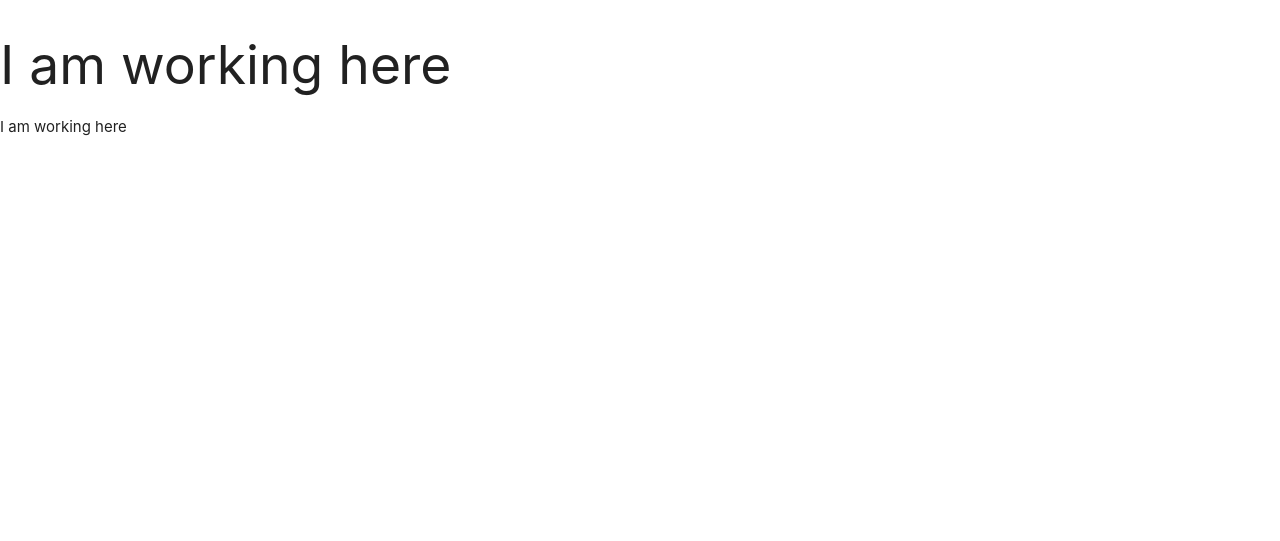
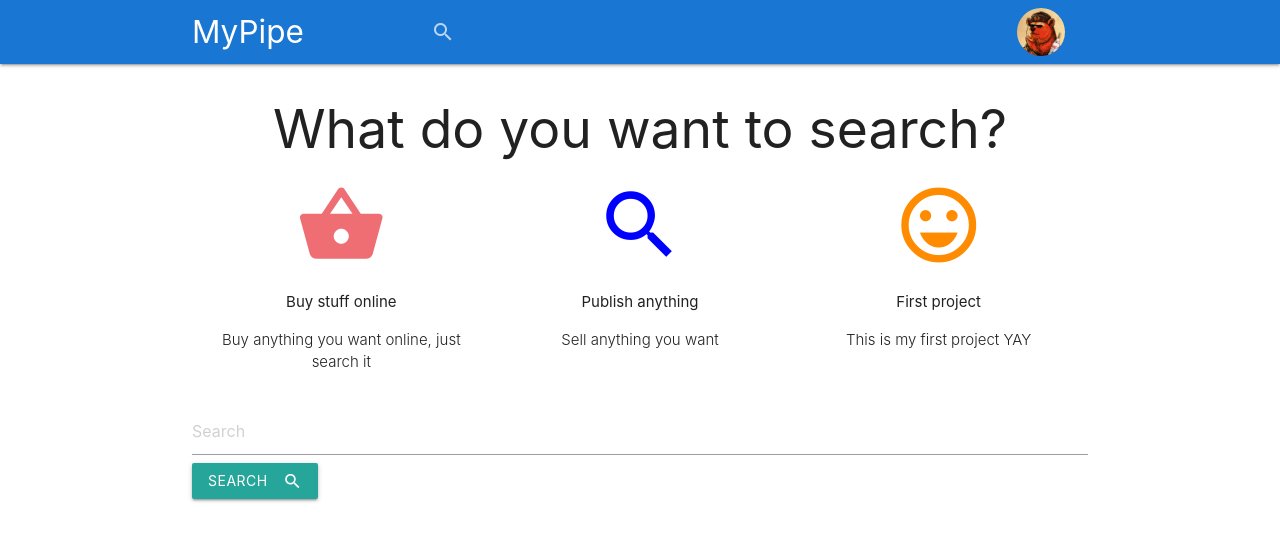
Before and after one commit to Demidov-N/MyPipe, a Django app: page / in a window 1280 px wide. Shown: the top 541 px of the page. Run offline with Django 3.2, Linux system fonts and the light colour scheme.

Commit message:
Added CSS Files, updated base.html
Added additional CSS files, set up the navbar top, which should be similar on every page except for the login page

```diff
--- /dev/null
+++ b/static/materialize/js/project.js
@@ -0,0 +1,7 @@
+document.addEventListener('DOMContentLoaded', function() {
+    var elems = document.querySelectorAll('.dropdown-trigger');
+    var instances = M.Dropdown.init(elems, {
+            coverTrigger: false,
+            constrainWidth: false
+        })
+  });
--- /dev/null
+++ b/static/materialize/scss/style.css
@@ -0,0 +1,29 @@
+.navatar .brand-logo {
+  position: static;
+  margin-right: 12px; }
+.navatar #avatar {
+  height: inherit; }
+  .navatar #avatar > li,
+  .navatar #avatar a {
+    height: inherit; }
+    .navatar #avatar > li img,
+    .navatar #avatar a img {
+      height: 100%;
+      padding: 8px; }
+
+.nav-wrapper form {
+  margin: auto;
+  width: 50%; }
+
+.nav-wrapper .input-field {
+  padding-top: 7px; }
+
+.nav-wrapper form #search {
+  height: 50px; }
+
+nav .right {
+  position: absolute;
+  top: 0px;
+  right: 0px; }
+
+/*# sourceMappingURL=style.css.map */
--- /dev/null
+++ b/static/materialize/scss/style.scss
@@ -0,0 +1,39 @@
+.navatar {
+  .brand-logo {
+    position: static;
+    margin-right: 12px;
+  }
+
+  #avatar {
+    height: inherit;
+
+    > li,
+    a {
+      height: inherit;
+
+      img {
+        height: 100%;
+        padding: 8px;
+      }
+    }
+  }
+}
+
+.nav-wrapper form{
+    margin: auto;
+    width: 50%;
+}
+
+.nav-wrapper .input-field{
+    padding-top: 7px;
+}
+
+.nav-wrapper form #search{
+    height: 50px;
+}
+
+nav .right{
+    position: absolute;
+    top: 0px;
+    right: 0px;
+}
--- a/templates/base.html
+++ b/templates/base.html
@@ -1,22 +1,91 @@
+{% load static %}
+
 <!DOCTYPE html>
 <html lang="en">
 <head>
     <meta charset="UTF-8">
-    <title>Title</title>
+    <title>RedBear Store</title>
+
     <!--Import Google Icon Font-->
     <link href="https://fonts.googleapis.com/icon?family=Material+Icons" rel="stylesheet">
     <!--Import materialize.css-->
-    <link type="text/css" rel="stylesheet" href="static/materialize/css/materialize.css"  media="screen,projection"/>
+    <link type="text/css" rel="stylesheet" href="{% static 'css/materialize.css' %}"  media="screen,projection"/>
     <!--Let browser know website is optimized for mobile-->
     <meta name="viewport" content="width=device-width, initial-scale=1.0"/>
+    <link type="text/css" rel="stylesheet" href="static/materialize/scss/style.css"/>
 </head>
 <body>
-<h2>I am working here</h2>
-I am working here
 
 
+<nav class="navatar blue darken-2">
+  <div class="nav-wrapper container">
+      <ul class="left">
+        <a href="#" class="brand-logo left">MyPipe</a>
+      </ul>
+          <form id = "search" action="" method="post">
+              {% csrf_token %}
+              <div class="input-field">
+                  <input id="search" type="search" name="search">
+                  <label class="label-icon" for="search"><i class="material-icons">search</i></label>
+                  <i class="material-icons">close</i>
+              </div>
+          </form>
+    <ul id="avatar" class="right">
+        <li><a class="dropdown-trigger" href="#!" data-target='dropdown1'>
+            <img class="circle" src="static/user_data/avatar/redbear.png"></a>
+        </li>
+     </ul>
+  </div>
+</nav>
 
+<!-- Dropdown Structure -->
+
+  <ul id='dropdown1' class='dropdown-content'>
+    <li><a href="#!">one</a></li>
+    <li><a href="#!">two</a></li>
+    <li><a href="#!">three</a></li>
+
+  </ul>
+
+<div class = "container">
+<h2 class="center">What do you want to search?</h2>
+<div class="row">
+    <div class="col s4">
+        <div class="center">
+            <i class="large material-icons" style="color: #EE6E73">shopping_basket</i>
+            <p>Buy stuff online</p>
+            <p class="light center">Buy anything you want online, just search it</p>
+        </div>
+    </div>
+    <div class="col s4">
+        <div class="center">
+            <i class="large material-icons" style="color: blue">search</i>
+            <p>Publish anything</p>
+            <p class="light center">Sell anything you want</p>
+        </div>
+    </div>
+    <div class="col s4">
+        <div class="center">
+            <i class="large material-icons" style="color: darkorange">sentiment_very_satisfied</i>
+            <p>First project</p>
+            <p class="light center">This is my first project YAY</p>
+        </div>
+    </div>
+</div>
+    <form action="" method="get">
+    {% csrf_token %}
+        <input type="text" name="search" placeholder="Search">
+        <button class="btn waves-effect waves-light" type="submit" name="action">
+            Search <i class="material-icons right">search</i>
+        </button>
+    </form>
+
+    {% block content %}
+
+   {% endblock content %}
+</div>
 <!--JavaScript at end of body for optimized loading-->
-<script type="text/javascript" src="static/materialize/js/materialize.js"></script>
+<script type="text/javascript" src="{% static 'materialize/js/materialize.js' %}"></script>
+<script type="text/javascript" src="{% static 'materialize/js/project.js' %}"></script>
 </body>
 </html>
```
Also changed, not shown: static/user_data/avatar/redbear.png (added), 1 other file.
